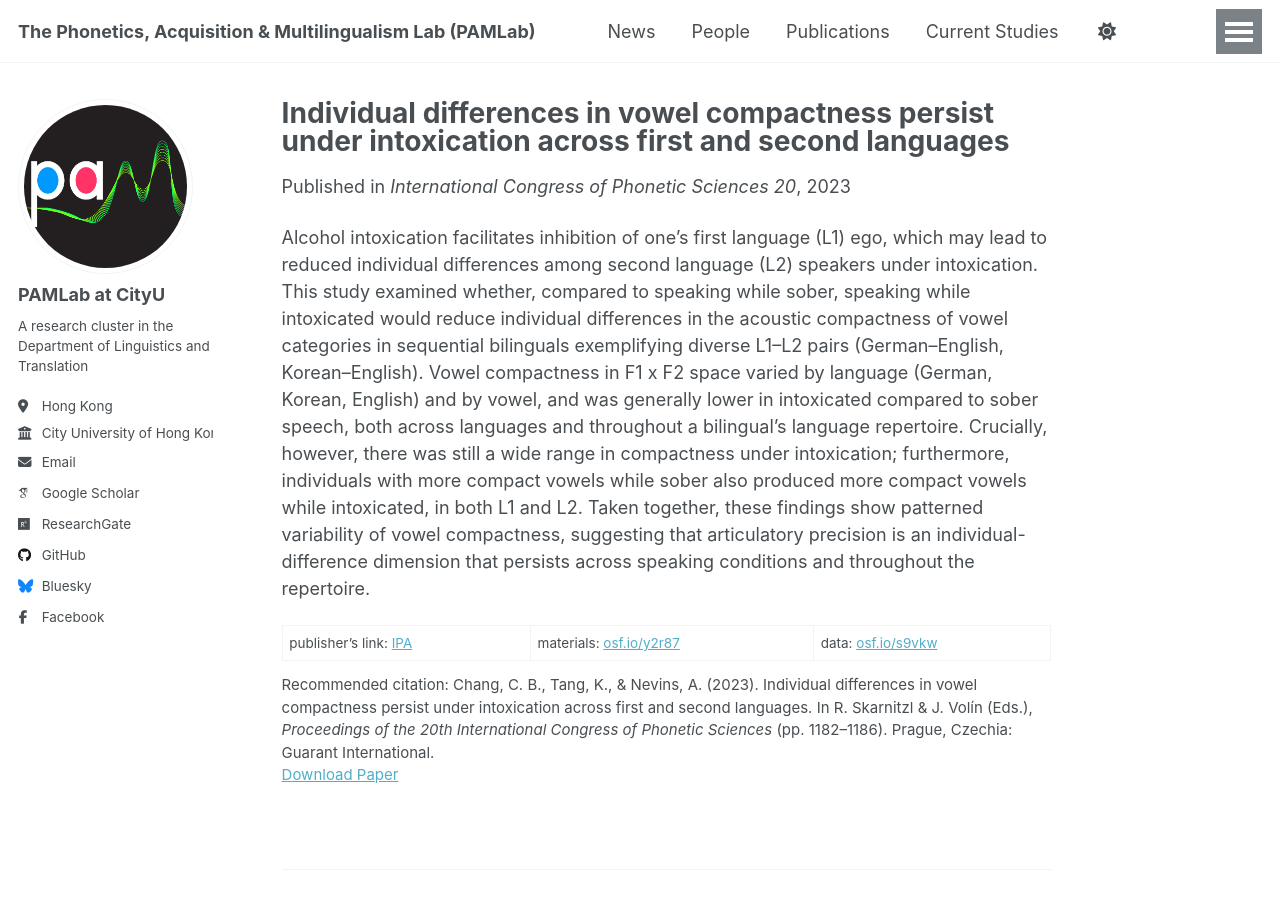
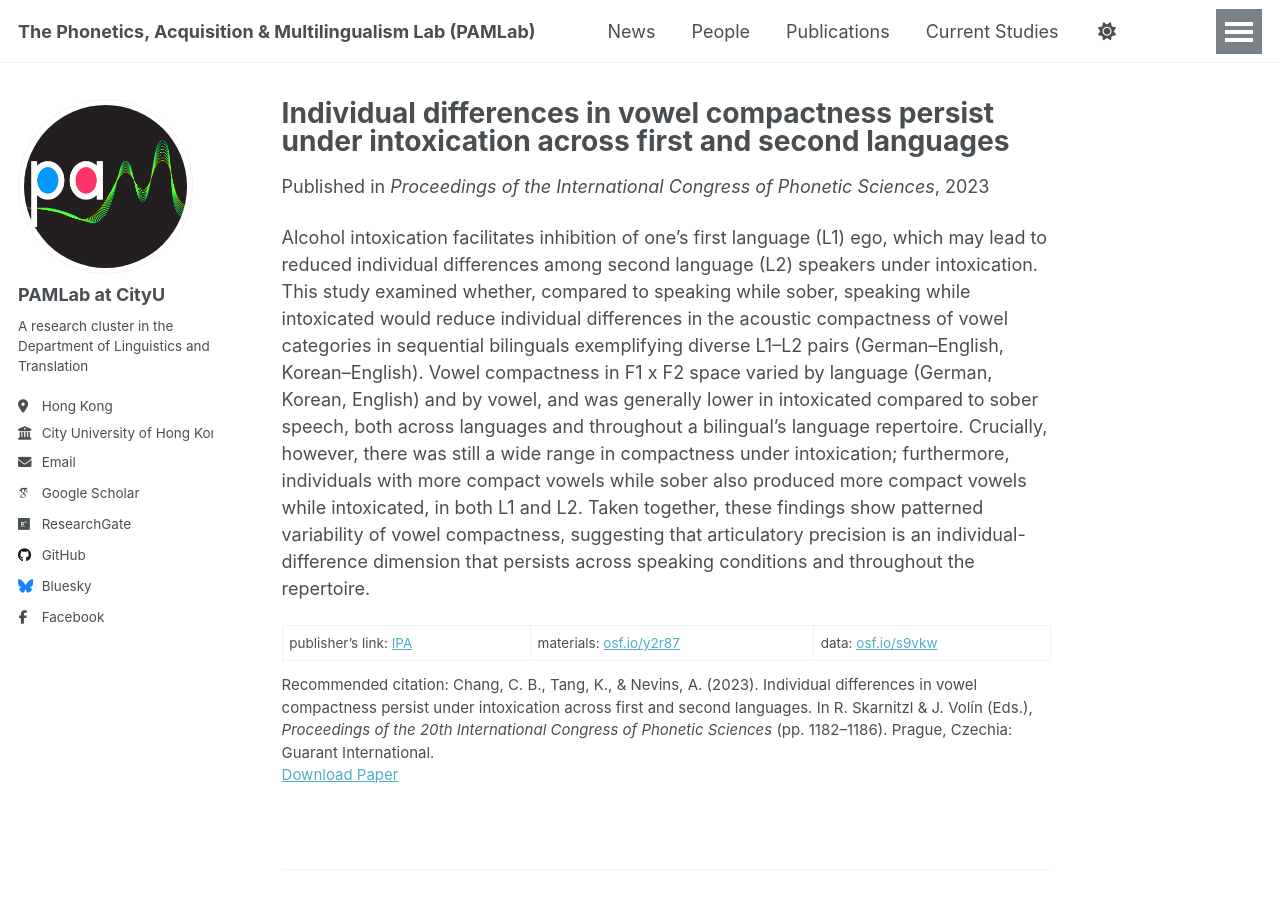
Before and after one commit to thepamlab/thepamlab.github.io, a Jekyll site: the page built from _publications/2023-08-08-individual-differences.md, in a window 1280 px wide and 900 px high. Built offline with Jekyll 4.4.1, drawn with Linux system fonts in a browser that asks for light colours; some web fonts are replaced; a script that is not in the unit is left out.

Commit message:
Update 2023-08-08-individual-differences.md

```diff
--- a/_publications/2023-08-08-individual-differences.md
+++ b/_publications/2023-08-08-individual-differences.md
@@ -5,7 +5,7 @@ category: proceedings
 permalink: /publication/2023-08-08-individual-differences
 excerpt: "Alcohol intoxication facilitates inhibition of one's first language (L1) ego, which may lead to reduced individual differences..."
 date: 2023-08-08
-venue: 'International Congress of Phonetic Sciences 20'
+venue: 'Proceedings of the International Congress of Phonetic Sciences'
 paperurl: 'http://thepamlab.github.io/files/ChangTangNevins2023_ICPhS20.pdf'
 citation: "Chang, C. B., Tang, K., & Nevins, A. (2023). Individual differences in vowel compactness persist under intoxication across first and second languages. In R. Skarnitzl & J. Volín (Eds.), <i>Proceedings of the 20th International Congress of Phonetic Sciences</i> (pp. 1182–1186). Prague, Czechia: Guarant International."
 ---
```
